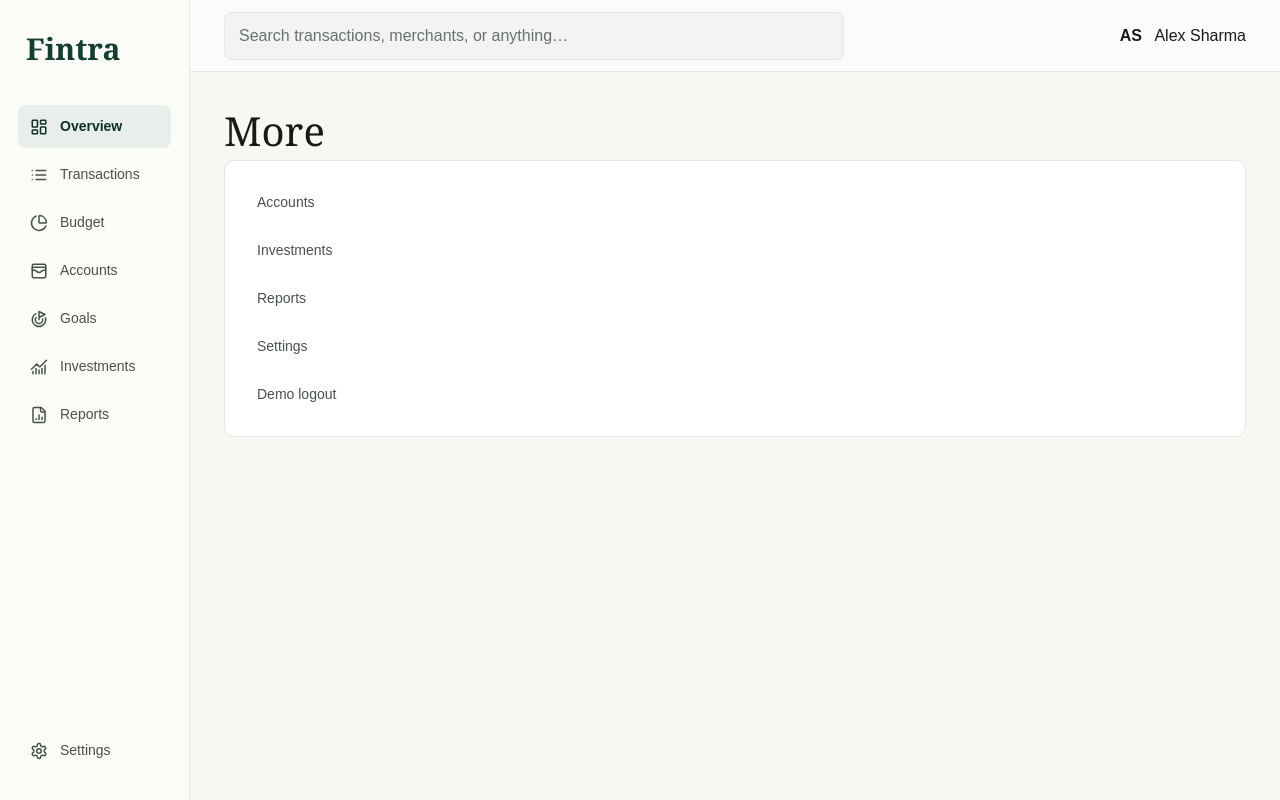
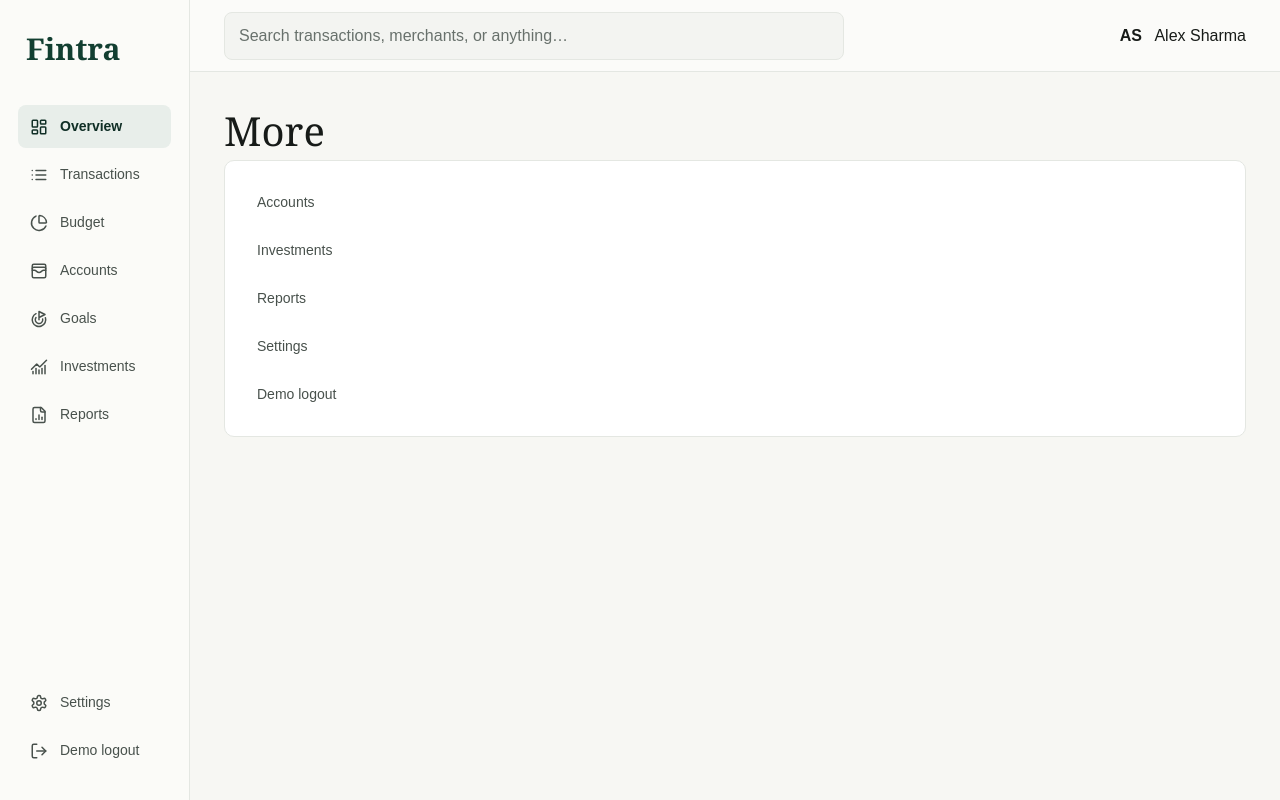
Before and after one commit to gthawani-del/fintra, a Next.js app: page /more in a window 1280 px wide. Built offline with nearby package versions, Linux system fonts and the light colour scheme.

Commit message:
feat: wire all Fintra navigation

```diff
--- a/components/app-shell.tsx
+++ b/components/app-shell.tsx
@@ -1,3 +1,3 @@
-import Link from "next/link";import{LayoutDashboard,List,ChartPie,WalletCards,Goal,ChartNoAxesCombined,FileChartColumn,Settings}from"lucide-react";
-const items=[[LayoutDashboard,"Overview","/overview"],[List,"Transactions","/transactions"],[ChartPie,"Budget","#"],[WalletCards,"Accounts","#"],[Goal,"Goals","#"],[ChartNoAxesCombined,"Investments","#"],[FileChartColumn,"Reports","#"]] as const;
-export function AppShell({children,active="Overview"}:{children:React.ReactNode;active?:string}){return <div className="shell"><aside className="sidebar"><div className="brand">Fintra</div><nav className="nav" aria-label="Primary">{items.map(([Icon,label,href])=><Link key={label} className={active===label?"active":""} href={href}><Icon size={18}/>{label}</Link>)}</nav><div style={{marginTop:"auto"}} className="nav"><a href="#"><Settings size={18}/>Settings</a></div></aside><main className="main"><header className="topbar"><div className="search">Search transactions, merchants, or anything…</div><div><strong>AS</strong>&nbsp;&nbsp; Alex Sharma</div></header>{children}</main><nav className="mobilebar" aria-label="Mobile primary"><Link href="/overview">Home</Link><Link href="/transactions">Transactions</Link><a href="#">Budget</a><a href="#">Goals</a><a href="#">More</a></nav></div>}
+import Link from "next/link";import{LayoutDashboard,List,ChartPie,WalletCards,Goal,ChartNoAxesCombined,FileChartColumn,Settings,LogOut}from"lucide-react";
+const items=[[LayoutDashboard,"Overview","/overview"],[List,"Transactions","/transactions"],[ChartPie,"Budget","/budget"],[WalletCards,"Accounts","/accounts"],[Goal,"Goals","/goals"],[ChartNoAxesCombined,"Investments","/investments"],[FileChartColumn,"Reports","/reports"]] as const;
+export function AppShell({children,active="Overview"}:{children:React.ReactNode;active?:string}){return <div className="shell"><aside className="sidebar"><div className="brand">Fintra</div><nav className="nav" aria-label="Primary">{items.map(([Icon,label,href])=><Link key={label} className={active===label?"active":""} href={href}><Icon size={18}/>{label}</Link>)}</nav><div style={{marginTop:"auto"}} className="nav"><Link href="/settings"><Settings size={18}/>Settings</Link><Link href="/login"><LogOut size={18}/>Demo logout</Link></div></aside><main className="main"><header className="topbar"><div className="search">Search transactions, merchants, or anything…</div><div><strong>AS</strong>&nbsp;&nbsp; Alex Sharma</div></header>{children}</main><nav className="mobilebar" aria-label="Mobile primary"><Link href="/overview">Home</Link><Link href="/transactions">Transactions</Link><Link href="/budget">Budget</Link><Link href="/goals">Goals</Link><Link href="/more">More</Link></nav></div>}
```
